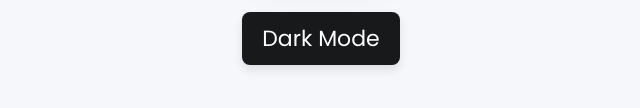
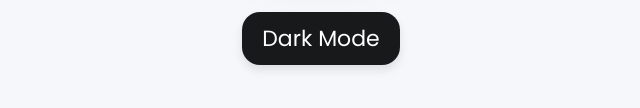
Before and after one commit to AbdulKarim54/analog-watch, a plain HTML site: page index.html in a window 1280 px wide. Shown: the part 592-700 px from the top of the page, 319-959 px from the left. Drawn offline with Linux system fonts and the light colour scheme.

Commit message:
Update style.css

```diff
--- a/style.css
+++ b/style.css
@@ -93,7 +93,7 @@ body.dark {
 }
 .mode-switch {
   padding: 10px 20px;
-  border-radius: 8px;
+  border-radius: 18px;
   font-size: 22px;
   font-weight: 400;
   display: inline-block;
```
